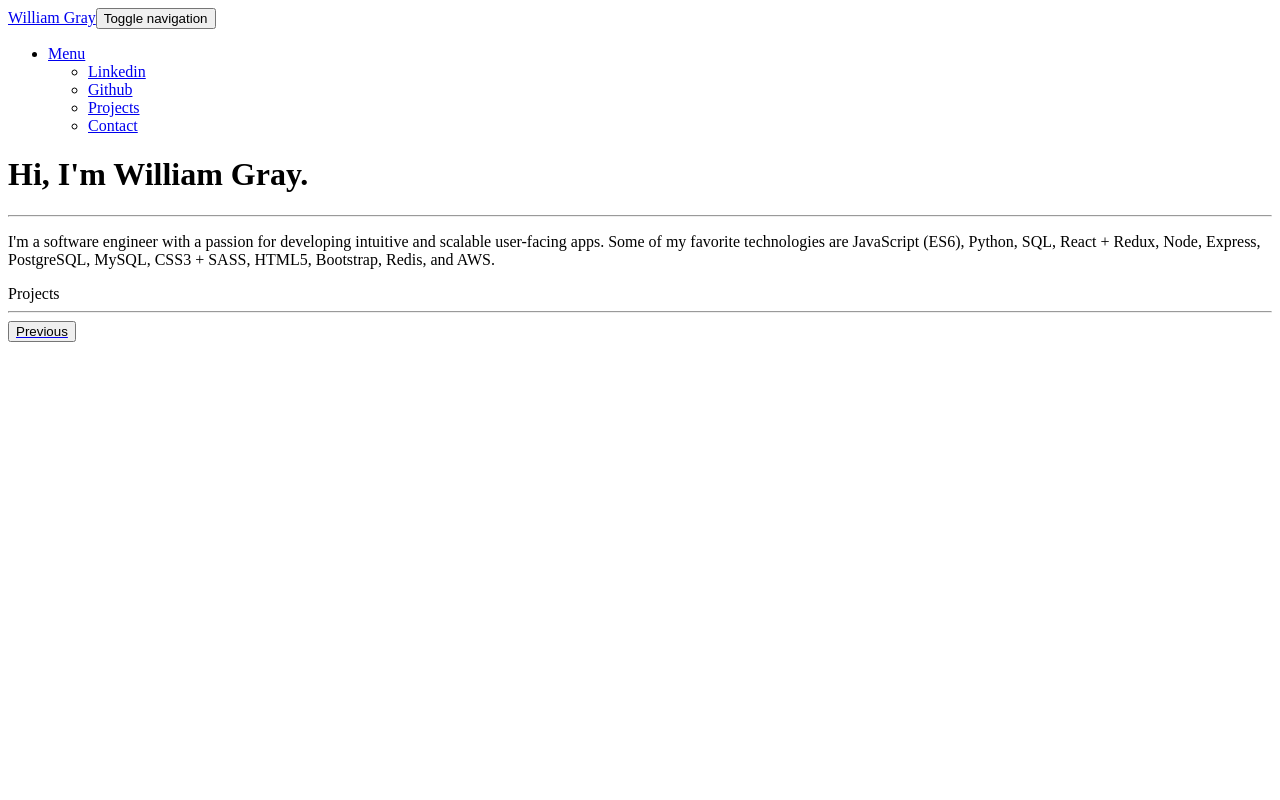
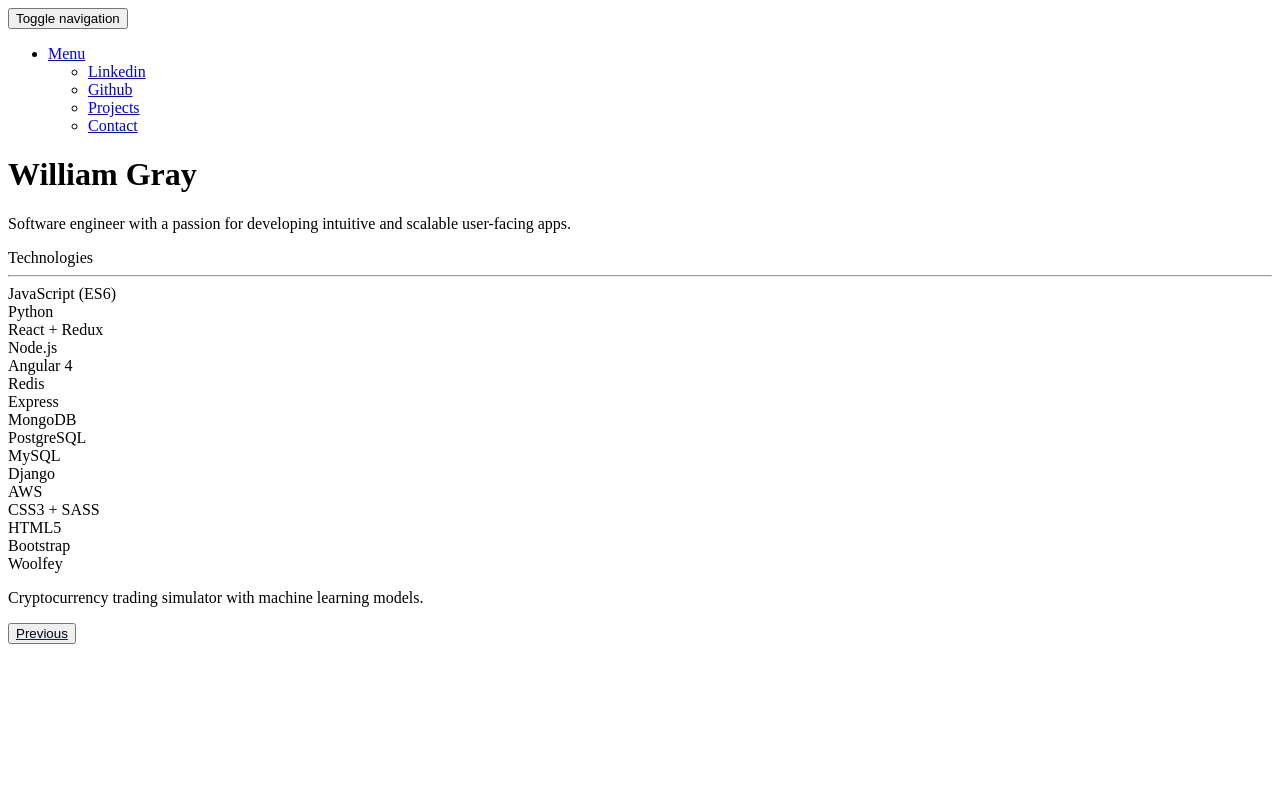
Before and after one commit to jr-gray/williamgray, a React app: page / in a window 1280 px wide. Shown: the top 800 px of the page. Built offline with nearby package versions, Linux system fonts and the light colour scheme; the HTML template or start-up script is replaced by a standard one.

Commit message:
Add technologies

```diff
--- a/src/client/components/AboutMe.js
+++ b/src/client/components/AboutMe.js
@@ -3,27 +3,95 @@ import React, { Component } from 'react';
 export default class AboutMe extends Component {
   render() {
     return (
-      <div id="about" className="container-fluid section-margin">
-        <div className="row section-header text-center">
-          <span>About Me</span>
+      <div id="about" className="container-fluid technologies text-center">
+        <div className="row section-header">
+          <span>Technologies</span>
           <hr className="line-style"/>
         </div>
-        <div className="row about-section">
-          <div className="col-md-3"></div>
-          <div className="col-md-6 bottom-padding">
-            <span>
-              <p>I'm a software engineer with a passion for developing intuitive
-                and scalable user-facing apps. I've been developing applications
-                for 5 years, 4 of which were at Encore Capital Group, where I
-                designed data transportation software in Python and SQL.</p>
-
-              <p>Some of my favorite technologies are JavaScript (ES6), Python,
-                SQL, React + Redux, Angular 4, Node, Express, MongoDB, PostgreSQL,
-                MySQL, CSS3 + SASS, HTML5, Bootstrap, Redis, AWS (Amazon Web Services),
-                EC2, S3, Django, Flask, Cron, NGINX, and Docker.</p>
-            </span>
+        <div className="row">
+          <div className="col-md-4">
+            <div className="tech-entry">
+              JavaScript (ES6)
+            </div>
           </div>
-          <div className="col-md-3"></div>
+          <div className="col-md-4">
+            <div className="tech-entry">
+              Python
+            </div>
+          </div>
+          <div className="col-md-4">
+            <div className="tech-entry">
+              React + Redux
+            </div>
+          </div>
+        </div>
+        <div className="row">
+          <div className="col-md-4">
+            <div className="tech-entry">
+              Node.js
+            </div>
+          </div>
+          <div className="col-md-4">
+            <div className="tech-entry">
+              Angular 4
+            </div>
+          </div>
+          <div className="col-md-4">
+            <div className="tech-entry">
+              Redis
+            </div>
+          </div>
+        </div>
+        <div className="row">
+          <div className="col-md-4">
+            <div className="tech-entry">
+              Express
+            </div>
+          </div>
+          <div className="col-md-4">
+            <div className="tech-entry">
+              MongoDB
+            </div>
+          </div>
+          <div className="col-md-4">
+            <div className="tech-entry">
+              PostgreSQL
+            </div>
+          </div>
+        </div>
+        <div className="row">
+          <div className="col-md-4">
+            <div className="tech-entry">
+              MySQL
+            </div>
+          </div>
+          <div className="col-md-4">
+            <div className="tech-entry">
+              Django
+            </div>
+          </div>
+          <div className="col-md-4">
+            <div className="tech-entry">
+              AWS
+            </div>
+          </div>
+        </div>
+        <div className="row">
+          <div className="col-md-4">
+            <div className="tech-entry">
+              CSS3 + SASS
+            </div>
+          </div>
+          <div className="col-md-4">
+            <div className="tech-entry">
+              HTML5
+            </div>
+          </div>
+          <div className="col-md-4">
+            <div className="tech-entry">
+              Bootstrap
+            </div>
+          </div>
         </div>
       </div>
     )
--- a/src/client/components/App.js
+++ b/src/client/components/App.js
@@ -12,6 +12,7 @@ export default class App extends Component {
       <div className="app">
         <NavBar />
         <Intro />
+        <AboutMe />
         <MyProjects />
         <ContactForm />
         <Footer />
--- a/src/client/components/Intro.jsx
+++ b/src/client/components/Intro.jsx
@@ -6,16 +6,16 @@ export default class Intro extends Component {
       <div className="fill">
         <div className="container">
           <div className="row">
-            <div className="col-md-6 intro-section">
-              <h1 className="top-header">Hi, I'm William Gray.</h1>
-              <hr className="line-style"/>
+            <div className="col-md-1"></div>
+            <div className="col-md-10 intro-section">
+              <h1 className="top-header">William Gray</h1>
+              {/* <hr className="line-style"/> */}
               <div className="about-section">
-                <p>I'm a software engineer with a passion for developing intuitive
-                    and scalable user-facing apps. Some of my favorite technologies are JavaScript (ES6), Python,
-                    SQL, React + Redux, Node, Express, PostgreSQL,
-                    MySQL, CSS3 + SASS, HTML5, Bootstrap, Redis, and AWS.</p>
+                <p>Software engineer with a passion for developing intuitive
+                    and scalable user-facing apps.</p>
               </div>
             </div>
+            <div className="col-md-1"></div>
           </div>
           <span className="homepage-caret animated bounceInUp" style={{'animationDuration': '1.7s'}}></span>
         </div>
--- a/src/client/components/MyProjects.js
+++ b/src/client/components/MyProjects.js
@@ -6,28 +6,26 @@ import SyrupCarousel from './SyrupCarousel';
 export default class MyProjects extends Component {
   render() {
     return (
-      <div id="projects" className="container section-margin text-center">
-        <div className="row section-header">
-          <span>Projects</span>
-          <hr className="line-style"/>
+      <div id="projects" className="container section-margin">
+        <div className="row project-div">
+          <span className="top-header">Woolfey</span>
+          <p className="my-project">Cryptocurrency trading simulator with
+            machine learning models.</p>
         </div>
-        <a href="http://www.woolfey.com">
-          <div className="row">
+        <div className="row project-entry">
+          <a href="http://www.woolfey.com">
             <WoolfeyCarousel />
-          </div>
-        </a>
-        <br />
-        <br />
-        <br />
-        <br />
-        <br />
-        <br />
-        <br />
-        <a href="https://www.github.com/jr-gray/syrup">
-          <div className="row">
+          </a>
+        </div>
+        <div className="row project-div">
+          <span className="top-header">Syrup</span>
+          <p className="my-project">Facial Recognition dating app.</p>
+        </div>
+        <div className="row project-entry">
+          <a href="https://www.github.com/jr-gray/syrup">
             <SyrupCarousel />
-          </div>
-        </a>
+          </a>
+        </div>
       </div>
     )
   }
--- a/src/client/components/NavBar.js
+++ b/src/client/components/NavBar.js
@@ -10,9 +10,9 @@ export default class NavBar extends Component {
     return (
       <Navbar collapseOnSelect>
         <Navbar.Header>
-          <Navbar.Brand>
+          {/* <Navbar.Brand>
             <a href="/">William Gray</a>
-          </Navbar.Brand>
+          </Navbar.Brand> */}
           <Navbar.Toggle />
         </Navbar.Header>
         <Navbar.Collapse>
--- a/src/static/style.css
+++ b/src/static/style.css
@@ -15,20 +15,15 @@ body,
   height: 95%;
 }
 
-.fill {
-  background-image: url('./images/cookie.png');
-  background-repeat: no-repeat;
-  background-size: cover;
-}
-
 .intro-section {
   background-color: white;
-  padding: 5rem;
-  margin-top: 65px;
+  padding: 8rem;
+  margin-top: 85px;
 }
 
 .contact {
-  background-color: whitesmoke;
+  background-color: #505050;
+  color: white;
 }
 
 .navbar {
@@ -42,14 +37,12 @@ body,
 .navbar-default .navbar-brand {
   font-size: 1.5rem;
   border: 0;
-}
-
-.navbar-brand {
-  color: #42cef4;
+  color: #505050;
 }
 
 .top-header {
   font-size: 6rem;
+  color: #2c99b7;
 }
 
 .line-style {
@@ -57,7 +50,7 @@ body,
   margin: 4rem auto 4rem;
   width: 10rem;
   padding: 0;
-  border-top: .3rem solid #42cef4;
+  border-top: .3rem solid #2c99b7;
 }
 
 .homepage-caret {
@@ -67,18 +60,50 @@ body,
   padding-top: 20%;
 }
 
+.vertical-line {
+  border-right: 1px solid #505050;
+  padding: 10px;
+}
+
+.project-about-section {
+  font-size: 2.4rem;
+}
+
 .section-margin {
   padding-bottom: 12rem;
 }
 
 .section-header {
-  font-size: 5rem;
+  font-size: 7.5rem;
   margin-top: 5rem;
 }
 
+.technologies {
+  background-color: #505050;
+  color: white;
+  font-size: 2.5rem;
+  padding-bottom: 50px;
+}
+
+.tech-entry {
+  background-color: #505050;
+  color: #2c99b7;
+  border: 2px solid #2c99b7;
+  border-radius: 6px;
+  width: 250px;
+  padding: 12px;
+  margin: 20px auto;
+  cursor: pointer;
+}
+
+.tech-entry:hover {
+  background-color: white;
+}
+
 .about-section {
-  font-size: 1.6rem;
+  font-size: 3.6rem;
   font-family: 'Source Sans Pro', sans-serif;
+  color: #505050;
 }
 
 .image-theme {
@@ -99,6 +124,7 @@ body,
   border-width: 0.1rem;
   font-size: 1.5rem;
   padding: 1rem;
+  color: #505050;
 }
 
 .input-height {
@@ -118,8 +144,21 @@ body,
   font-size: 1.1rem;
 }
 
+.project-div {
+  padding: 50px 0 10px 50px;
+}
+
+.my-project {
+  font-size: 3rem;
+  color: #505050;
+}
+
+.project-entry {
+  margin-bottom: 80px;
+}
+
 .btn-primary {
-  background-color: #42cef4;
+  background-color: #2c99b7;
   border: 0;
 }
 
```
Also changed, not shown: src/static/images/cookie.JPG (deleted), src/static/images/cookie.png (deleted).
